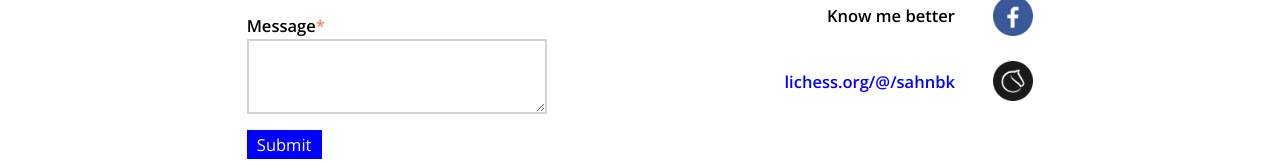
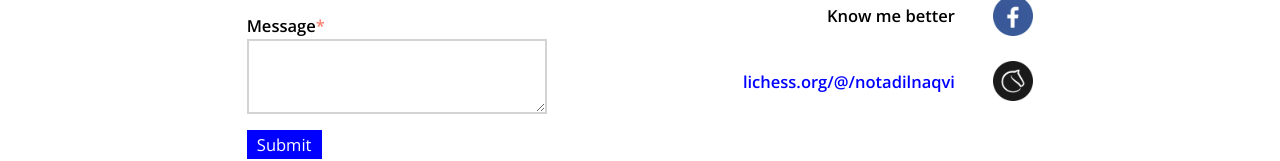
Before and after one commit to notadilnaqvi/portfolio-website, a React (Create React App) app: page /contact in a window 1280 px wide. In both pictures the pointer is over the link "Watch me play". Shown: the part 340-501 px from the top of the page. Built offline with nearby package versions, Linux system fonts and the light colour scheme.

Commit message:
Changed Lichess link

```diff
--- a/src/App.css
+++ b/src/App.css
@@ -419,7 +419,7 @@ a.social-links.lichess:hover span {
 }
 
 a.social-links.lichess:hover:before {
-  content: "lichess.org/@/sahnbk"
+  content: "lichess.org/@/notadilnaqvi"
 }
 
 /* ABOUT PAGE */
```
